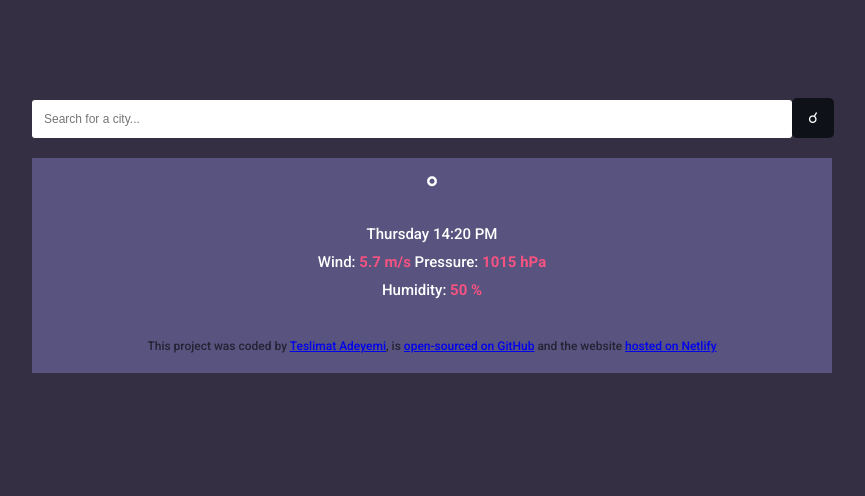
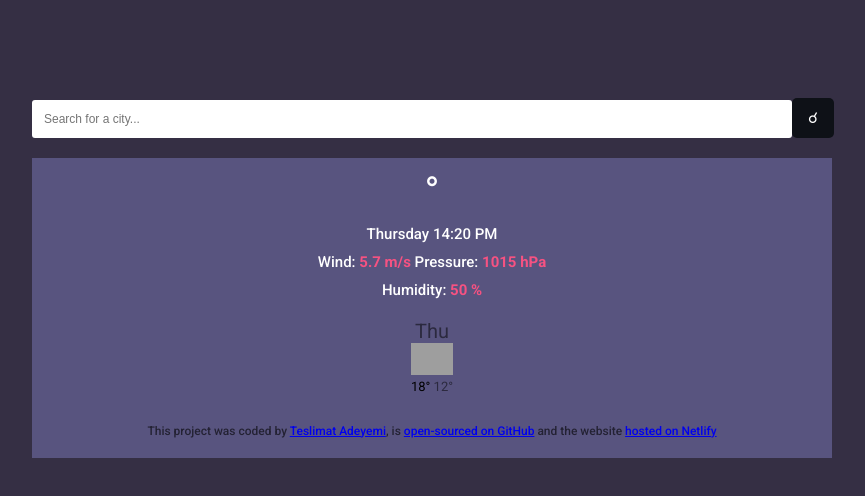
Before and after one commit to Teslimat/Vanilla-Weather-Search-Homework, a plain HTML site: page index.html in a window 1280 px wide. Shown: the whole page, without its empty margins (208-1073 px from the left). Drawn offline with nearby package versions, Linux system fonts and the light colour scheme; no server answers; grey boxes are pictures that could not be loaded.

Commit message:
Added the forecast html and CSS

```diff
--- a/index.html
+++ b/index.html
@@ -36,6 +36,23 @@
         <p class="weather-condition" id="weather-humidity">
           <span>Humidity: <strong>50 %</strong></span>
         </p>
+        <div class="weather-forecast">
+          <div class="row">
+            <div class="col-2">
+              <div class="weather-forecast-date">Thu</div>
+              <div class="weather-forecast-img">
+                <img
+                  src="http://shecodes-assets.s3.amazonaws.com/api/weather/icons/mist-day.png"
+                  alt=""
+                  width="42" />
+              </div>
+              <div class="weather-forecast-temp">
+                <span class="weather-forecast-temp-max">18°</span>
+                <span class="weather-forecast-temp-min">12°</span>
+                </div>
+            </div>
+          </div>
+        </div>
       </main>
 
       <footer>
--- a/src/styles.css
+++ b/src/styles.css
@@ -69,6 +69,25 @@ h1 {
   margin: 10px;
 }
 
+.weather-forecast{
+  margin-top: 20px;
+  text-align: center;
+  color: black;
+}
+
+.weather-forecast-date{
+  font-size: 20px;
+  opacity: 0.5;
+}
+
+.weather-forecast-temp{
+  font-size: 13px;
+}
+
+.weather-forecast-temp-min{
+  opacity: 0.5;
+}
+
 footer {
   padding: 30px 0 0 0;
   text-align: center;
```
Also changed, not shown: 1 other file.
